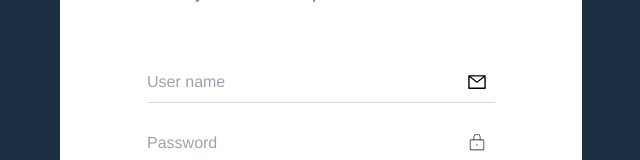
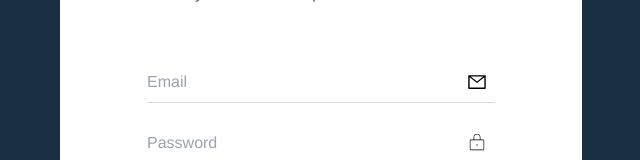
Before and after one commit to TeaMarketPlace/FrontMarketPlace, a React (Vite) app: page / in a window 1280 px wide. Shown: the part 194-354 px from the top of the page, without its empty margins (319-959 px from the left). Built offline with nearby package versions, Linux system fonts and the light colour scheme.

Commit message:
make changes at the validation schema

```diff
--- a/src/components/LoginForm/LoginForm.tsx
+++ b/src/components/LoginForm/LoginForm.tsx
@@ -23,7 +23,7 @@ const LoginForm = () => {
   const form = useForm<LoginFormType>({
     resolver: zodResolver(LoginFormSchema),
     defaultValues: {
-      userName: "",
+      email: "",
       password: "",
     },
   });
@@ -52,12 +52,12 @@ const LoginForm = () => {
           {/* Field for username */}
           <FormField
             control={form.control}
-            name="userName"
+            name="email"
             render={({ field }) => (
               <FormItem className="flex flex-col">
                 <FormControl>
                   <Input
-                    placeholder="User name"
+                    placeholder="Email"
                     icon={<AiOutlineMail color="black" size={20} />}
                     {...field}
                   />
@@ -87,7 +87,6 @@ const LoginForm = () => {
         </div>
 
         <div className="flex justify-between items-center mb-[60px]">
-
           {/* //TODO Make it navigate to the certain page */}
           <a href="#" className="text-primary cursor-pointer">Recover password</a>
           <Button type="submit" className="rounded-[25px] text-lg py-[10px] px-[31px]">Sign in</Button>
--- a/src/schemas/loginSchema.ts
+++ b/src/schemas/loginSchema.ts
@@ -3,11 +3,12 @@ import * as zod from "zod";
 // Object for validation data
 export const LoginFormSchema = zod.object({
   // Validation for email
-  userName: zod.string().min(2, { message: "User name is required" }),
+  email: zod.string().email().min(2, { message: "Email is required" }),
   // Validation for password
   password: zod
     .string()
-    .min(2, { message: "Do not forget to enter the password !" }),
+    .min(6, { message: "Password requires at least six charachters" })
+    .regex(/^(?=.*[A-Za-zА-Яа-я])(?=.*\d).+/, {message: "Password should consist with at least one capital letter and one digit"}),
 });
 
 // Create type based on the object
--- a/src/styles/font.scss
+++ b/src/styles/font.scss
@@ -1,6 +1,6 @@
 @font-face {
     font-family: 'Helvetica';
-    src: url('/fonts/Helvetica.ttf') format('woff'); /* Вкажіть вірний шлях до вашого файлу шрифту */
+    src: url('/fonts/Helvetica.ttf') format('woff');
     font-weight: normal;
     font-style: normal;
 }
```
